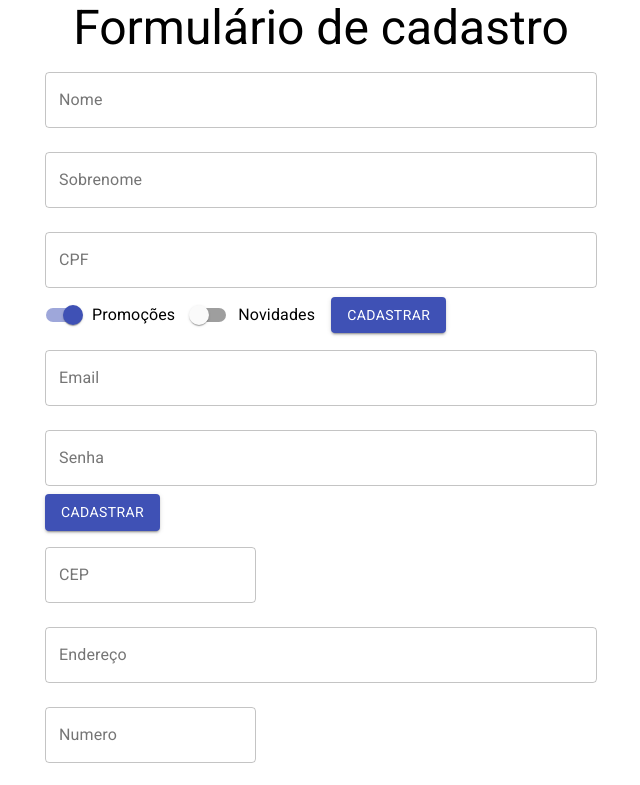
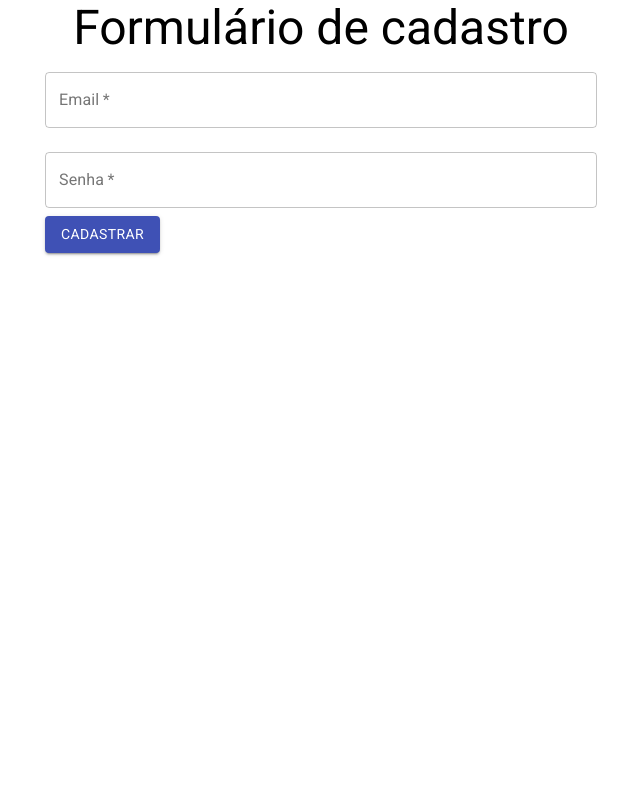
Before and after one commit to nenitf/ead_js_alura_react-hooks-e-formularios, a React (Create React App) app: page / in a window 1280 px wide. Shown: the top 785 px of the page, without its empty margins (319-959 px from the left). Built offline with nearby package versions, Linux system fonts and the light colour scheme.

Commit message:
:tv: add aula 3

```diff
--- a/src/components/FormularioCadastro/DadosPessoais.jsx
+++ b/src/components/FormularioCadastro/DadosPessoais.jsx
@@ -12,7 +12,7 @@ function DadosPessoais({aoEnviar, validarCPF}) {
     <form
       onSubmit={(event) => {
         event.preventDefault();
-        aoEnviar({nome, sobrenome, cpf, novidades, promocoes});
+        aoEnviar();
       }}
     >
       <TextField
--- a/src/components/FormularioCadastro/DadosUsuario.jsx
+++ b/src/components/FormularioCadastro/DadosUsuario.jsx
@@ -1,9 +1,12 @@
 import React from 'react'
 import { TextField, Button } from "@material-ui/core";
 
-export default function DadosUsuario() {
+export default function DadosUsuario({ aoEnviar }) {
   return (
-    <form>
+    <form onSubmit={(e) => {
+      e.preventDefault()
+      aoEnviar()
+      }}>
       <TextField
         id="email"
         label="Email"
@@ -11,6 +14,7 @@ export default function DadosUsuario() {
         variant="outlined"
         margin="normal"
         fullWidth
+        required
       />
 
       <TextField
@@ -20,6 +24,7 @@ export default function DadosUsuario() {
         variant="outlined"
         margin="normal"
         fullWidth
+        required
       />
 
       <Button type="submit" variant="contained" color="primary">
--- a/src/components/FormularioCadastro/FormularioCadastro.jsx
+++ b/src/components/FormularioCadastro/FormularioCadastro.jsx
@@ -3,15 +3,31 @@ import DadosPessoais from './DadosPessoais'
 import DadosUsuario from './DadosUsuario'
 import DadosEntrega from './DadosEntrega'
 
+import { Typography } from "@material-ui/core";
+
 export default function FormularioCadastro({ aoEnviar, validarCPF }) {
+  const [etapaAtual, setEtapaAtual] = useState(0)
+
+  function proximo(){
+    setEtapaAtual(etapaAtual+1)
+  }
+
+  function formularioAtual(etapa){
+    switch(etapa){
+      case 0:
+        return <DadosUsuario aoEnviar={proximo}/>
+      case 1:
+        return <DadosPessoais aoEnviar={proximo} validarCPF={validarCPF} />
+      case 2:
+        return <DadosEntrega />
+      default:
+        return <Typography>Erro</Typography>
+    }
+  }
+
   return (
     <>
-      <DadosPessoais
-        aoEnviar={aoEnviar}
-        validarCPF={validarCPF}
-      />
-      <DadosUsuario />
-      <DadosEntrega />
+      {formularioAtual(etapaAtual)}
     </>
   )
 }
```
